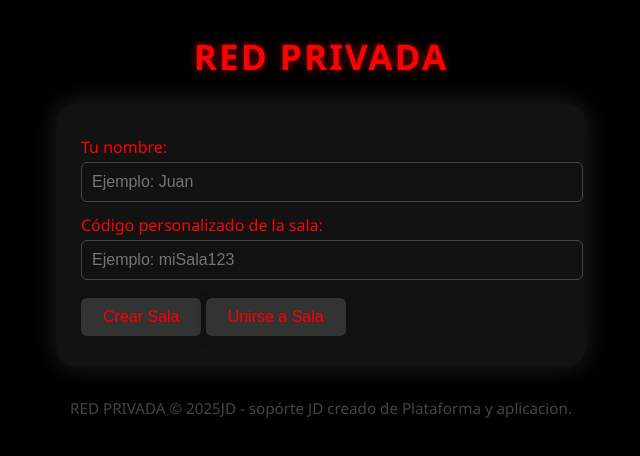
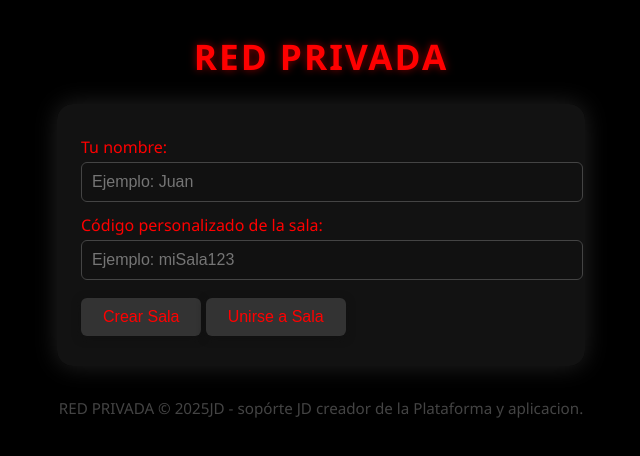
Before and after one commit to danieljoao22/pagina-web, a plain HTML site: page index.html in a window 1280 px wide. Shown: the full height of the page, 319-959 px from the left. Drawn offline with Linux system fonts and the light colour scheme.

Commit message:
index.html

```diff
--- a/index.html
+++ b/index.html
@@ -187,7 +187,7 @@
     </div>
   </div>
   <div id="footer">
-    RED PRIVADA &copy; 2025JD - sopórte JD creado de Plataforma y  aplicacion.
+    RED PRIVADA &copy; 2025JD - sopórte JD creador de la Plataforma y aplicacion.
   </div>
 
 <script>
```
